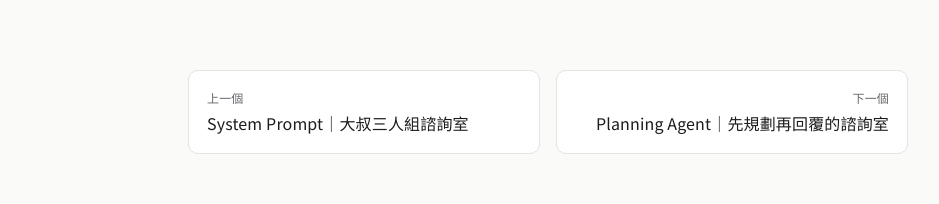
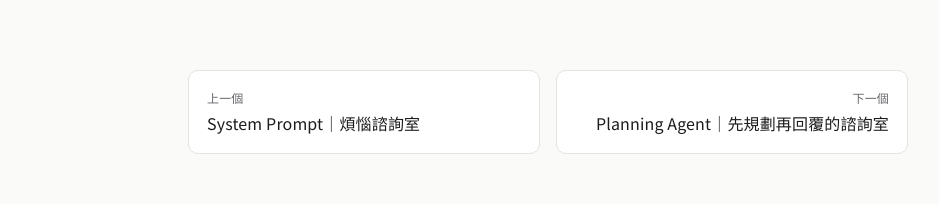
Before and after one commit to Jammie-Liu/TAICA_genAI-course-portfolio, a plain HTML site: page works/03-rag-mcp-tutor.html in a window 1280 px wide. Shown: the part 3009-3213 px from the top of the page, without its empty margins (92-1031 px from the left). Drawn offline with Linux system fonts and the light colour scheme.

Commit message:
Update previous link text in navigation

```diff
--- a/works/03-rag-mcp-tutor.html
+++ b/works/03-rag-mcp-tutor.html
@@ -121,7 +121,7 @@
     </article>
 
     <nav class="pager wrap-narrow" aria-label="作品導覽">
-      <a class="prev" href="02-system-prompt-advice-room.html"><small>上一個</small>System Prompt｜大叔三人組諮詢室</a>
+      <a class="prev" href="02-system-prompt-advice-room.html"><small>上一個</small>System Prompt｜煩惱諮詢室</a>
       <a class="next" href="04-planning-agent-advice-room.html"><small>下一個</small>Planning Agent｜先規劃再回覆的諮詢室</a>
     </nav>
   </main>
```
